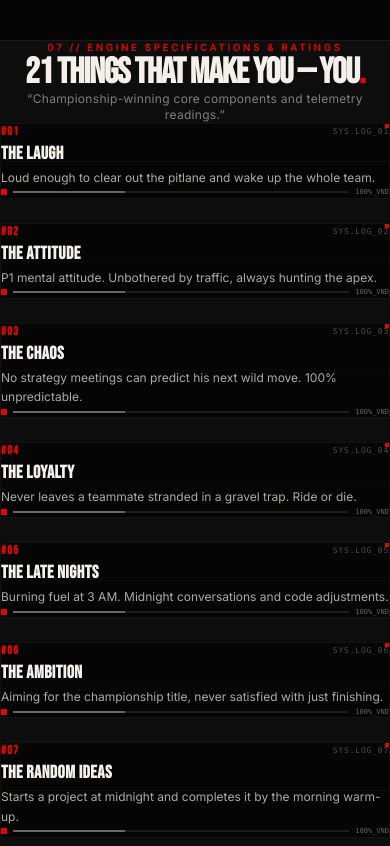
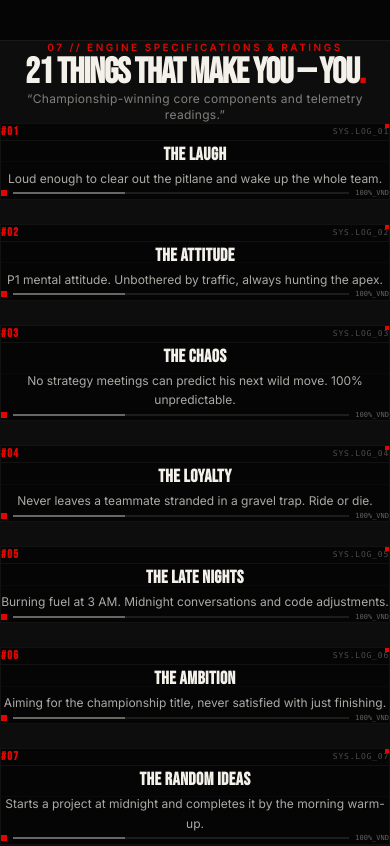
Before and after one commit to viduramgunaweera-eng/21, a Next.js app: page / in a window 390 px wide. Shown: the part 7280-8126 px from the top of the page. Built offline with nearby package versions, Linux system fonts and the light colour scheme.

Commit message:
feat: implement core components including RaceTimeline, TeamGrid, and supporting layout modules

```diff
--- a/src/components/DriverProfile.tsx
+++ b/src/components/DriverProfile.tsx
@@ -26,7 +26,7 @@ export default function DriverProfile() {
   };
 
   return (
-    <section id="driver" className="w-full min-h-screen bg-brand-charcoal py-24 px-12 md:px-24 flex items-center relative overflow-hidden">
+    <section id="driver" className="w-full min-h-screen bg-brand-charcoal py-24 editorial-container flex items-center relative overflow-hidden">
       {/* Background elements */}
       <div className="absolute top-0 right-0 w-96 h-96 bg-brand-red/5 rounded-full blur-[100px] pointer-events-none" />
       <div className="absolute bottom-0 left-0 w-80 h-80 bg-brand-gold/5 rounded-full blur-[80px] pointer-events-none" />
--- a/src/components/HeroCover.tsx
+++ b/src/components/HeroCover.tsx
@@ -56,7 +56,7 @@ export default function HeroCover() {
       initial="hidden"
       animate="visible"
       variants={containerVariants}
-      className="relative w-full min-h-screen bg-brand-black overflow-hidden flex flex-col justify-end md:justify-center px-12 md:px-24 py-16 md:py-0 select-none"
+      className="relative w-full min-h-screen bg-brand-black overflow-hidden flex flex-col justify-end md:justify-center editorial-container py-16 md:py-0 select-none"
     >
       {/* 1. Portrait Image with cinematic overlay */}
       <motion.div
@@ -111,7 +111,7 @@ export default function HeroCover() {
       </div>
 
       {/* 4. Main Editorial Content */}
-      <div className="relative z-20 max-w-4xl flex flex-col justify-end h-full md:justify-center">
+      <div className="relative z-20 max-w-4xl flex flex-col justify-end h-full md:justify-center pl-8">
         {/* Magazine issue label */}
         <motion.div
           variants={textSlideVariants}
--- a/src/components/MemoryArchive.tsx
+++ b/src/components/MemoryArchive.tsx
@@ -34,7 +34,7 @@ export default function MemoryArchive() {
   };
 
   return (
-    <section id="archive" className="w-full min-h-screen bg-brand-black py-24 px-12 md:px-24 relative overflow-hidden">
+    <section id="archive" className="w-full min-h-screen bg-brand-black py-24 editorial-container relative overflow-hidden">
       {/* Visual background details */}
       <div className="absolute top-1/3 left-10 text-[100px] font-bebas text-brand-white/2 select-none pointer-events-none tracking-widest">
         THE ARCHIVE
--- a/src/components/Navbar.tsx
+++ b/src/components/Navbar.tsx
@@ -28,7 +28,7 @@ export default function Navbar() {
 
   return (
     <>
-      <nav className="fixed top-0 left-0 w-full z-50 px-12 py-4 md:px-24 md:py-6 flex items-center justify-between mix-blend-difference md:mix-blend-normal">
+      <nav className="fixed top-0 left-0 w-full z-50 editorial-container py-4 md:py-6 flex items-center justify-between mix-blend-difference md:mix-blend-normal">
         {/* Logo */}
         <a
           href="#hero"
--- a/src/components/RaceTimeline.tsx
+++ b/src/components/RaceTimeline.tsx
@@ -21,7 +21,7 @@ export default function RaceTimeline() {
       {/* Sticky container for horizontal scrolling effect on desktop */}
       <div className="sticky top-0 h-screen w-full overflow-hidden flex flex-col justify-center py-16 md:py-24">
         {/* Section Header */}
-        <div className="px-12 md:px-24 mb-6 md:mb-12 z-20 flex justify-between items-end">
+        <div className="editorial-container mb-6 md:mb-12 z-20 flex justify-between items-end">
           <div>
             <span className="text-[10px] font-sans tracking-[0.25em] text-brand-red mb-2 uppercase font-semibold block">
               03 // GRAND PRIX HISTORY
--- a/src/components/TeamGrid.tsx
+++ b/src/components/TeamGrid.tsx
@@ -36,7 +36,7 @@ export default function TeamGrid() {
   };
 
   return (
-    <section id="grid" className="w-full min-h-screen bg-brand-charcoal py-24 px-12 md:px-24 flex items-center relative overflow-hidden">
+    <section id="grid" className="w-full min-h-screen bg-brand-charcoal py-24 editorial-container flex items-center relative overflow-hidden">
       {/* Background checks pattern */}
       <div className="absolute inset-0 bg-[linear-gradient(45deg,#050505_25%,transparent_25%),linear-gradient(-45deg,#050505_25%,transparent_25%),linear-gradient(45deg,transparent_75%,#050505_75%),linear-gradient(-45deg,transparent_75%,#050505_75%)] bg-[size:40px_40px] opacity-2 pointer-events-none" />
 
--- a/src/components/TwentyOneThings.tsx
+++ b/src/components/TwentyOneThings.tsx
@@ -26,12 +26,12 @@ export default function TwentyOneThings() {
   };
 
   return (
-    <section id="things" className="w-full min-h-screen bg-brand-charcoal py-24 px-12 md:px-24 relative overflow-hidden">
+    <section id="things" className="w-full min-h-screen bg-brand-charcoal py-24 editorial-container flex flex-col justify-center items-center relative overflow-hidden">
       {/* Background decoration */}
       <div className="absolute top-0 left-0 w-full h-[1px] bg-brand-white/5" />
       <div className="absolute bottom-0 left-0 w-full h-[1px] bg-brand-white/5" />
 
-      <div className="w-full max-w-7xl mx-auto z-10 relative">
+      <div className="w-full max-w-7xl mx-auto z-10 relative flex flex-col items-center">
         {/* Header */}
         <div className="mb-16 text-center">
           <span className="text-[10px] font-sans tracking-[0.25em] text-brand-red mb-2 uppercase font-semibold block">
@@ -51,13 +51,13 @@ export default function TwentyOneThings() {
           initial="hidden"
           whileInView="visible"
           viewport={{ once: true, margin: "-100px" }}
-          className="grid grid-cols-1 md:grid-cols-2 lg:grid-cols-3 gap-6"
+          className="grid grid-cols-1 md:grid-cols-2 lg:grid-cols-3 gap-6 w-full"
         >
           {brotherData.twentyOneThings.map((thing) => (
             <motion.div
               key={thing.number}
               variants={cardVariants}
-              className="bg-brand-black border border-brand-white/5 p-6 flex flex-col justify-between hover:border-brand-red/40 transition-colors duration-300 relative group overflow-hidden"
+              className="bg-brand-black border border-brand-white/5 p-6 flex flex-col justify-between items-center text-center hover:border-brand-red/40 transition-colors duration-300 relative group overflow-hidden"
             >
               {/* Corner accent pixel */}
               <div className="absolute top-0 right-0 w-1 h-1 bg-brand-red" />
@@ -65,9 +65,9 @@ export default function TwentyOneThings() {
               {/* Thin background racing grid line */}
               <div className="absolute top-1/2 left-0 right-0 h-[1px] bg-brand-white/2 pointer-events-none" />
 
-              <div>
+              <div className="w-full flex flex-col items-center">
                 {/* Header info */}
-                <div className="flex justify-between items-center mb-4">
+                <div className="flex justify-between w-full items-center mb-4 border-b border-brand-white/5 pb-2">
                   <span className="text-xs font-bebas font-semibold text-brand-red tracking-widest">
                     #{thing.number}
                   </span>
@@ -77,18 +77,18 @@ export default function TwentyOneThings() {
                 </div>
 
                 {/* Title */}
-                <h3 className="text-lg md:text-xl font-bebas font-bold text-brand-white tracking-wide uppercase mb-2">
+                <h3 className="text-lg md:text-xl font-bebas font-bold text-brand-white tracking-wide uppercase mb-2 text-center">
                   {thing.title}
                 </h3>
               </div>
 
               {/* Description */}
-              <p className="text-xs text-brand-white/70 leading-relaxed font-sans mt-2">
+              <p className="text-xs text-brand-white/70 leading-relaxed font-sans mt-2 text-center">
                 {thing.description}
               </p>
 
               {/* Telemetry bar visual decorator */}
-              <div className="flex gap-1.5 mt-6 items-center">
+              <div className="w-full flex gap-1.5 mt-6 items-center">
                 <div className="h-1.5 w-1.5 rounded-none bg-brand-red" />
                 <div className="h-[2px] flex-1 bg-brand-white/10 relative">
                   <div className="absolute top-0 left-0 h-full w-1/3 bg-brand-white/35 group-hover:w-full transition-all duration-700 ease-out" />
```
